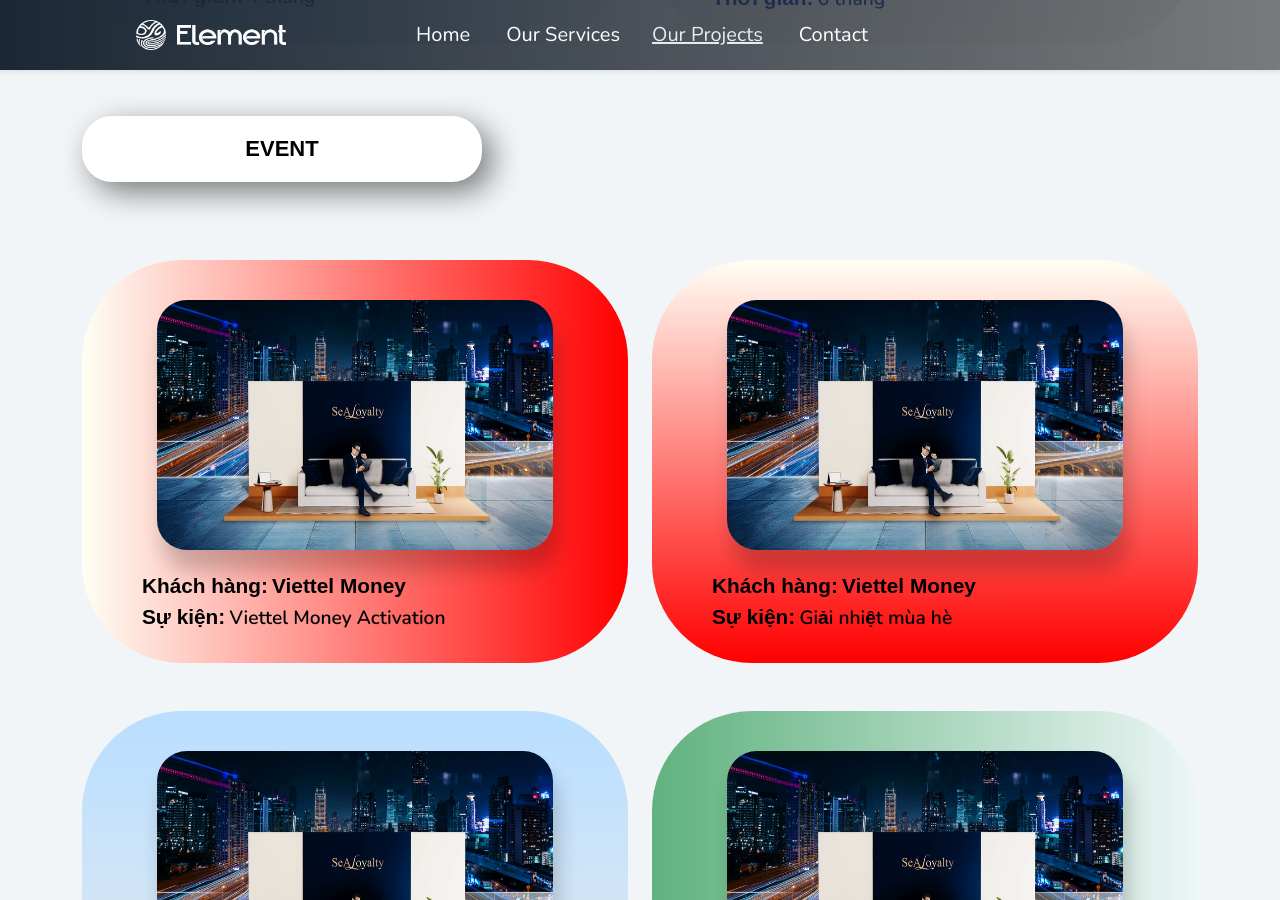
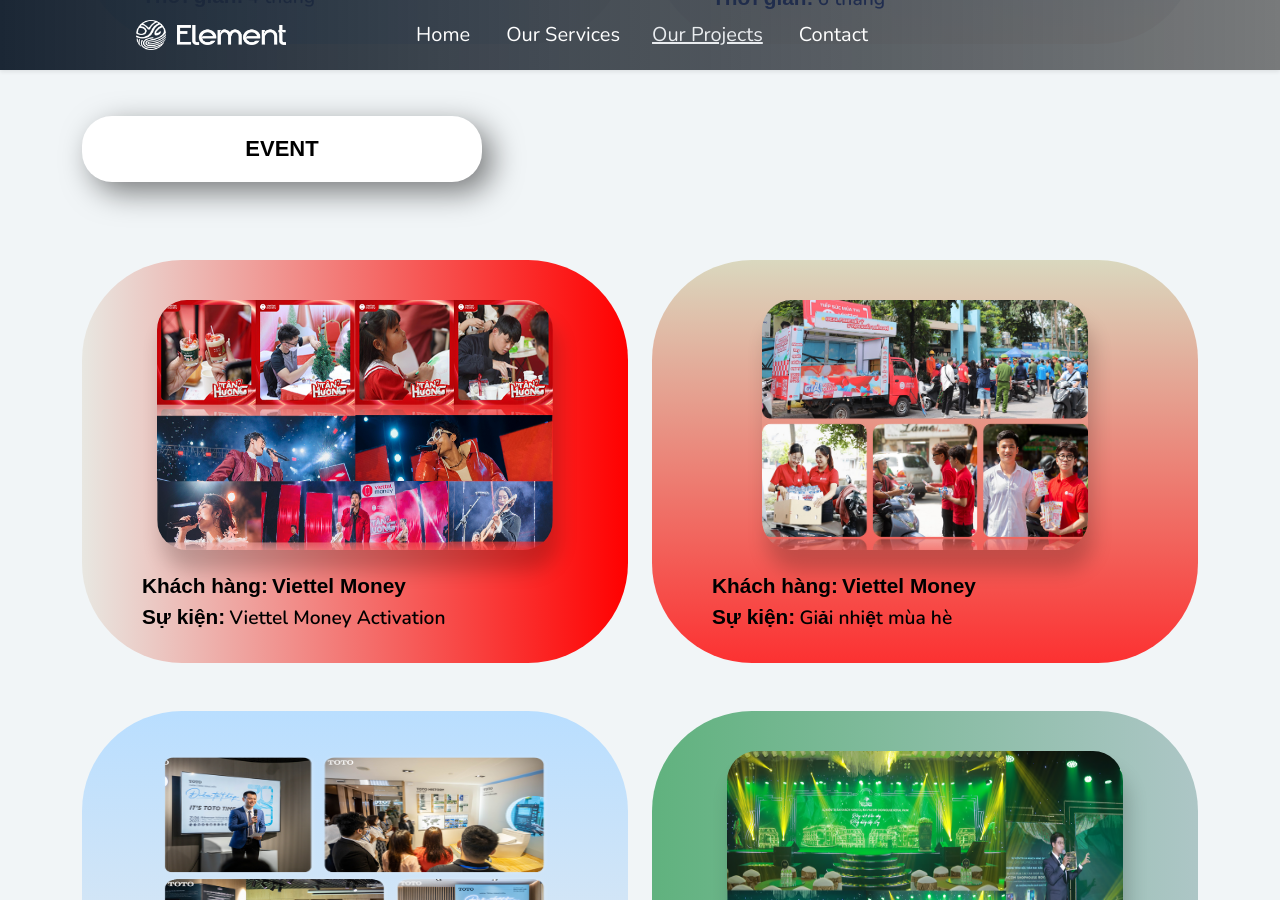
Before and after one commit to SeiSilver/element-page, a Jekyll site: the page built from pages/project.md, in a window 1280 px wide and 900 px high, scrolled down 3195 px. Built offline with Jekyll 4.4.1, drawn with Linux system fonts in a browser that asks for light colours.

Commit message:
update page project

```diff
--- a/_layouts/project.html
+++ b/_layouts/project.html
@@ -424,9 +424,9 @@
 
             <div class="col-12 col-md-12 col-lg-6">
                 <div class="custom-card card-blue"
-                     style="background: linear-gradient(to right, #fffef4 ,#ff0000);">
+                     style="background: linear-gradient(to right, #e8e7e1 ,#ff0000);">
                     <div class="image-section">
-                        <img src="{{ site.baseurl }}/assets/images/project/seabank1.png" alt="Image 1" class="card-img">
+                        <img src="{{ site.baseurl }}/assets/images/project/viettel-money1.png" alt="Image 1" class="card-img">
                     </div>
                     <div class="card-content">
                         <div>
@@ -445,9 +445,11 @@
 
             <div class="col-12 col-md-12 col-lg-6">
                 <div class="custom-card card-blue"
-                     style="background: linear-gradient(to bottom, #fffef4 ,#ff0000);">
+                     style="background: linear-gradient(to bottom, #dad8bf ,rgba(255,0,0,0.8));">
                     <div class="image-section">
-                        <img src="{{ site.baseurl }}/assets/images/project/seabank1.png" alt="Image 1" class="card-img">
+                        <img src="{{ site.baseurl }}/assets/images/project/viettel-money2.png"
+                             style="width: 70%"
+                             alt="Image 1" class="card-img">
                     </div>
                     <div class="card-content">
                         <div>
@@ -471,7 +473,8 @@
             <div class="col-12 col-md-12 col-lg-6">
                 <div class="custom-card card-blue" style="background: linear-gradient(to bottom, #b9deff, #ededed);">
                     <div class="image-section">
-                        <img src="{{ site.baseurl }}/assets/images/project/seabank1.png" alt="Image 1" class="card-img">
+                        <img src="{{ site.baseurl }}/assets/images/project/toto2.png" alt="Image 1" class="card-img"
+                             style="box-shadow: none">
                     </div>
                     <div class="card-content">
                         <div>
@@ -487,9 +490,9 @@
             </div>
 
             <div class="col-12 col-md-12 col-lg-6">
-                <div class="custom-card card-blue" style="background: linear-gradient(to right, #60b27e, #ecf6f6);">
+                <div class="custom-card card-blue" style="background: linear-gradient(to right, #60b27e, #adc6c6);">
                     <div class="image-section">
-                        <img src="{{ site.baseurl }}/assets/images/project/seabank1.png" alt="Image 1" class="card-img">
+                        <img src="{{ site.baseurl }}/assets/images/project/vinhomes.png" alt="Image 1" class="card-img">
                     </div>
                     <div class="card-content">
                         <div>
@@ -510,6 +513,8 @@
 
 </section>
 
+
+
 {% include footer.html %}
 
 </body>
```
Also changed, not shown: assets/images/project/toto2.png (added), assets/images/project/viettel-money1.png (added), assets/images/project/viettel-money2.png (added), assets/images/project/vinhomes.png (added).
